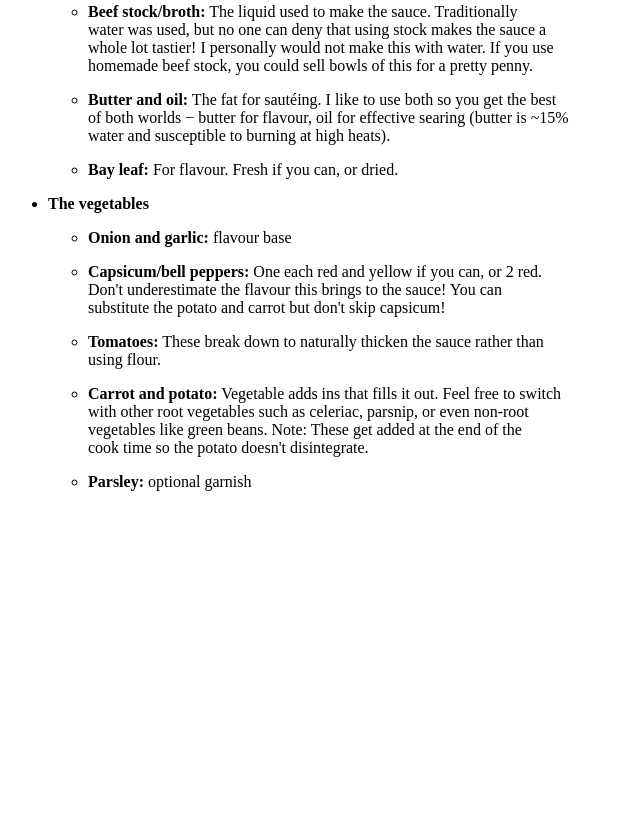
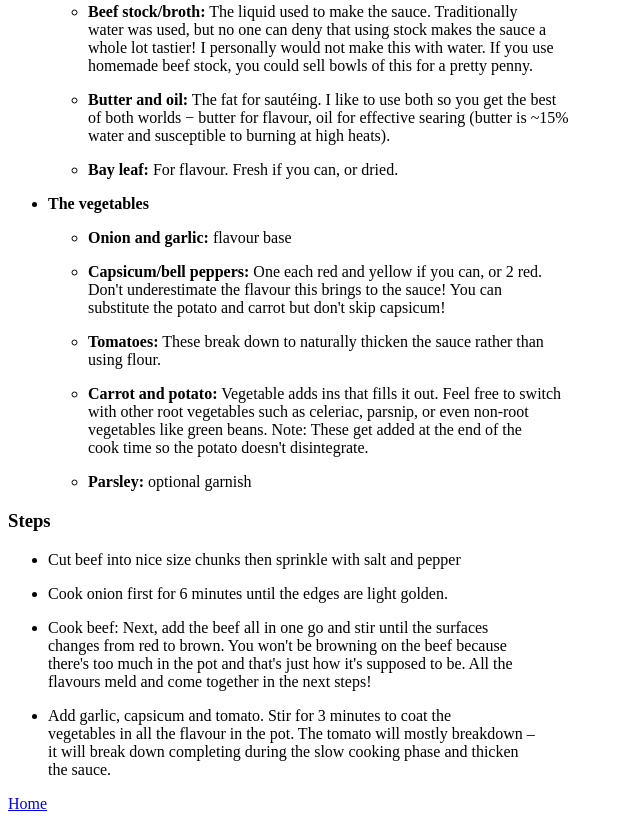
Before and after one commit to Erikkk999/odin-recipes, a plain HTML site: page recipes/goulash.html in a window 1280 px wide. Shown: the part 591-1412 px from the top of the page, without its empty margins (0-640 px from the left). Before the commit the page ends 1098 px from the top, so only its background shows below. Drawn offline with Linux system fonts and the light colour scheme.

Commit message:
Add Steps list
Added steps plus home link

```diff
--- a/recipes/goulash.html
+++ b/recipes/goulash.html
@@ -55,10 +55,22 @@
                     <li><p><b>Parsley:</b> optional garnish</p></li>
                 </ul>
             </li>
+        </ul>
 
+    <h3>Steps</h3>
+        <ul>
+            <li><p>Cut beef into nice size chunks then sprinkle with salt and pepper</p></li>
+            <li><p>Cook onion first for 6 minutes until the edges are light golden.</p></li>
+            <li><p>Cook beef: Next, add the beef all in one go and stir until the surfaces<br>
+                changes from red to brown. You won&#39;t be browning on the beef because<br>
+                there&#39;s too much in the pot and that&#39;s just how it&#39;s supposed to be. All the<br>
+                flavours meld and come together in the next steps!</p></li>
+            <li><p>Add garlic, capsicum and tomato. Stir for 3 minutes to coat the<br>
+                vegetables in all the flavour in the pot. The tomato will mostly breakdown –<br>
+                it will break down completing during the slow cooking phase and thicken<br>
+                the sauce.</p></li>
+        </ul>
 
-
-
-        </ul>
+    <a href="../index.html">Home</a>
 </body>
 </html>
```
